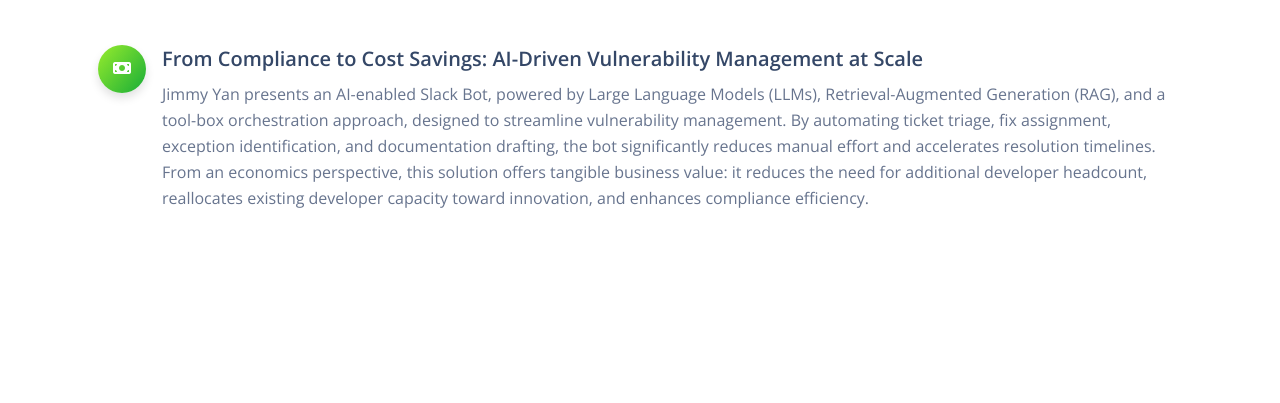
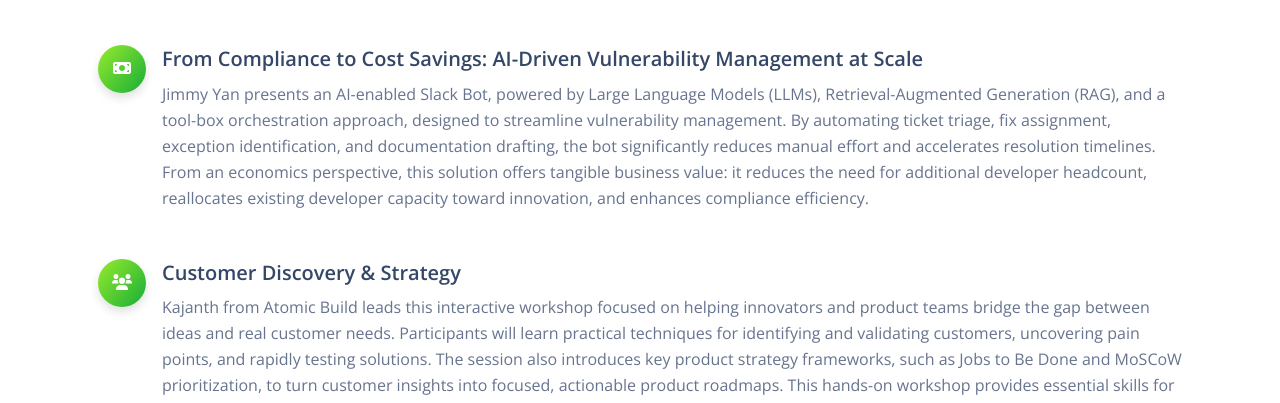
Before and after one commit to yorku-ease/SENGEC, a website: page 2025/program.html in a window 1280 px wide. Shown: the part 799-1202 px from the top of the page. Drawn offline with nearby package versions, Linux system fonts and the light colour scheme; some packages are replaced by stand-ins of ours.

Commit message:
add another talk

```diff
--- a/2025/program.html
+++ b/2025/program.html
@@ -193,6 +193,24 @@
                             accelerates resolution timelines. From an economics perspective, this solution offers
                             tangible business value: it reduces the need for additional developer headcount, reallocates
                             existing developer capacity toward innovation, and enhances compliance efficiency.
+                        </p>
+                    </div>
+                </div>
+
+                <div class="p-3 info-horizontal">
+                    <div class="icon icon-shape rounded-circle bg-gradient-success shadow text-center">
+                        <i class="fa-solid fa-users opacity-10"></i>
+                    </div>
+                    <div class="description ps-3">
+                        <h5>Customer Discovery & Strategy</h5>
+                        <p>
+                            Kajanth from Atomic Build leads this interactive workshop focused on helping innovators and
+                            product teams bridge the gap between ideas and real customer needs. Participants will learn
+                            practical techniques for identifying and validating customers, uncovering pain points, and
+                            rapidly testing solutions. The session also introduces key product strategy frameworks, such
+                            as Jobs to Be Done and MoSCoW prioritization, to turn customer insights into focused,
+                            actionable product roadmaps. This hands-on workshop provides essential skills for reducing
+                            product development risk and ensuring market fit.
                         </p>
                     </div>
                 </div>
```
Also changed, not shown: 2025/index.html (+16 -0 lines).
